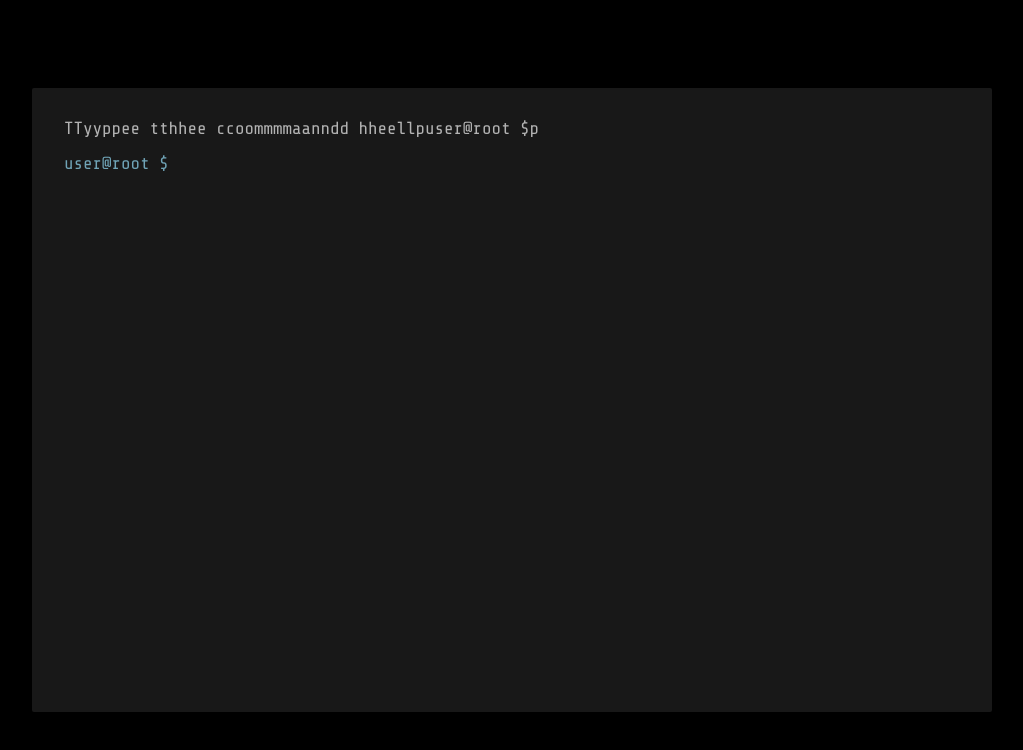
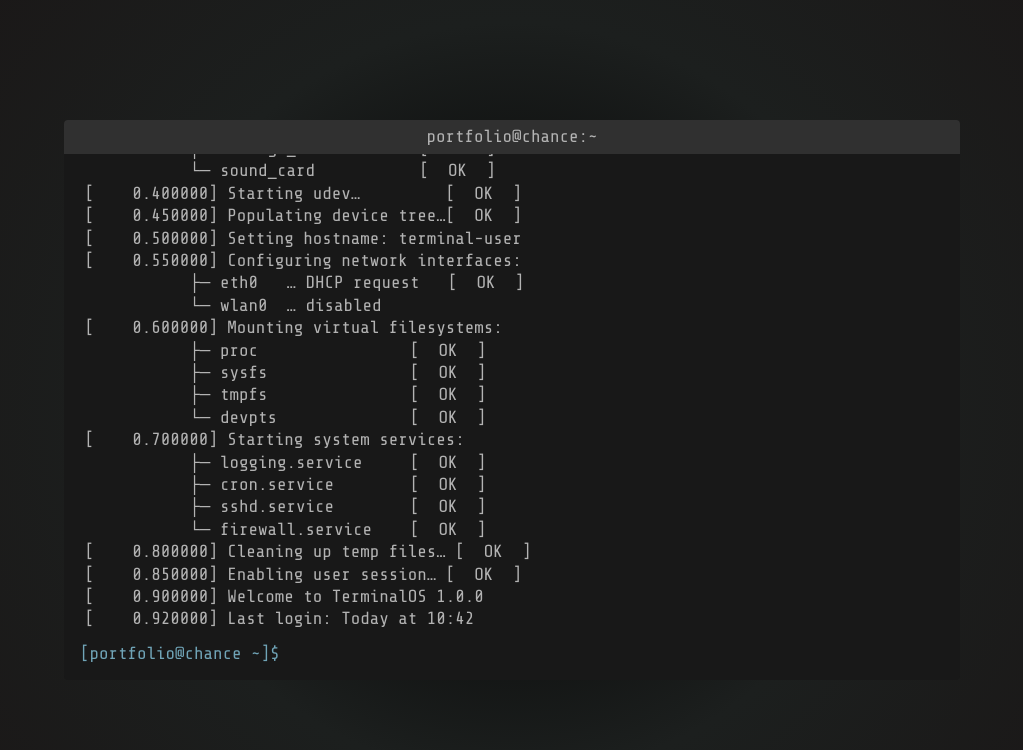
Before and after one commit to Chance093/portfolio, a website with bundled scripts: page public/index.html in a window 1280 px wide. Shown: the whole page, without its empty margins (128-1151 px from the left). Built offline with nearby package versions, Linux system fonts and the light colour scheme.

Commit message:
feat: render boot log

```diff
--- a/public/content.js
+++ b/public/content.js
@@ -66,3 +66,39 @@ export const portfolio = {
         ],
     },
 };
+export const bootLog = [
+    "[    0.000000] BIOS: VendorName ModelXYZ v1.0.0",
+    "[    0.005000] Secure Boot disabled",
+    "[    0.010000] Loading kernel image: /boot/vmlinuz-custom",
+    "[    0.020000] Kernel command line: root=/dev/sda1 rw quiet",
+    "[    0.100000] Initializing CPU…      [  OK  ]",
+    "[    0.105000] Enabling memory cache… [  OK  ]",
+    "[    0.110000] Parsing initramfs…     [  OK  ]",
+    "[    0.200000] Mounting root filesystem: /dev/sda1  [  OK  ]",
+    "[    0.250000] Activating swap…       [  OK  ]",
+    "[    0.300000] Loading drivers:",
+    "           ├─ network_adapter      [  OK  ]",
+    "           ├─ usb_controller       [  OK  ]",
+    "           ├─ storage_controller   [  OK  ]",
+    "           └─ sound_card           [  OK  ]",
+    "[    0.400000] Starting udev…         [  OK  ]",
+    "[    0.450000] Populating device tree…[  OK  ]",
+    "[    0.500000] Setting hostname: terminal-user",
+    "[    0.550000] Configuring network interfaces:",
+    "           ├─ eth0   … DHCP request   [  OK  ]",
+    "           └─ wlan0  … disabled",
+    "[    0.600000] Mounting virtual filesystems:",
+    "           ├─ proc                [  OK  ]",
+    "           ├─ sysfs               [  OK  ]",
+    "           ├─ tmpfs               [  OK  ]",
+    "           └─ devpts              [  OK  ]",
+    "[    0.700000] Starting system services:",
+    "           ├─ logging.service     [  OK  ]",
+    "           ├─ cron.service        [  OK  ]",
+    "           ├─ sshd.service        [  OK  ]",
+    "           └─ firewall.service    [  OK  ]",
+    "[    0.800000] Cleaning up temp files… [  OK  ]",
+    "[    0.850000] Enabling user session… [  OK  ]",
+    "[    0.900000] Welcome to TerminalOS 1.0.0",
+    "[    0.920000] Last login: Today at 10:42",
+];
--- a/public/index.html
+++ b/public/index.html
@@ -12,9 +12,12 @@
       href="https://fonts.googleapis.com/css2?family=Share+Tech+Mono&display=swap"
       rel="stylesheet"
     />
-    <script src="index.js" defer></script>
+    <script type="module" src="index.js" defer></script>
   </head>
   <body id="root">
-    <section id="terminal" class="terminal"></section>
+    <main class="terminal">
+      <header class="header">portfolio@chance:~</header>
+      <section id="terminalWindow" class="window"></section>
+    </main>
   </body>
 </html>
--- a/public/index.js
+++ b/public/index.js
@@ -1,15 +1,15 @@
-"use strict";
+import { bootLog } from "./content.js";
 async function renderTerminal() {
-    const terminal = document.getElementById("terminal");
+    const terminal = document.getElementById("terminalWindow");
     if (!terminal)
         throw new Error("Terminal not set in HTML");
-    await renderIntroText(terminal, 1);
+    await renderIntroText(terminal, 30);
     renderInputLine(terminal);
 }
 function renderInputLine(term) {
     // create input line elements
     const div = createElement("div", ["inputLine"]);
-    const user = createElement("p", ["user"], "user@root  $");
+    const user = createElement("p", ["user"], "[portfolio@chance ~]$ ");
     const input = createElement("input", ["input"]);
     input.setAttribute("type", "text");
     // append to each other
@@ -33,10 +33,17 @@ function sleep(ms) {
     return new Promise((resolve) => setTimeout(resolve, ms));
 }
 async function renderIntroText(el, ms) {
-    const TEXT = "Type the command help";
-    for (let i = 0; i < TEXT.length; i++) {
+    for (let i = 0; i < bootLog.length; i++) {
+        const log = bootLog[i];
+        if (log.includes("Loading drivers") || log.includes("Mounting virtual") || log.includes("Starting system")) {
+            ms *= 8;
+        }
+        if (log.includes("Starting udev") || log.includes("devpts") || log.includes("Cleaning up")) {
+            ms /= 8;
+        }
         await sleep(ms);
-        el.textContent += TEXT[i];
+        const pre = createElement("pre", ["intro"], bootLog[i]);
+        el.appendChild(pre);
     }
 }
 renderTerminal();
--- a/public/styles.css
+++ b/public/styles.css
@@ -134,7 +134,13 @@ input {
 #root {
   color: #b3b3b3;
   font-size: 1.1rem;
-  background-color: black;
+  background: #000000;
+  background: radial-gradient(
+    circle,
+    rgba(0, 0, 0, 1) 0%,
+    rgba(28, 31, 30, 1) 50%,
+    rgba(26, 22, 22, 1) 100%
+  );
   height: 100vh;
   font-family: "Share Tech Mono", monospace;
   font-weight: 400;
@@ -148,8 +154,23 @@ input {
   height: 70%;
   width: 70%;
   background-color: #181818;
-  padding: 2rem;
-  border-radius: 2px;
+  border-radius: 4px;
+  display: flex;
+  flex-direction: column;
+}
+
+.header {
+  background-color: #303030;
+  padding: 0.5rem;
+  text-align: center;
+  border-top-left-radius: 4px;
+  border-top-right-radius: 4px;
+}
+
+.window {
+  flex: 1;
+  padding: 1rem;
+  overflow-y: scroll;
 }
 
 .user {
@@ -170,3 +191,7 @@ input {
 .para {
   margin-y: 1rem;
 }
+
+.intro {
+  margin: 0.3rem;
+}
--- a/src/index.ts
+++ b/src/index.ts
@@ -1,15 +1,17 @@
+import { bootLog } from "./content.js";
+
 async function renderTerminal() {
-  const terminal = document.getElementById("terminal");
+  const terminal = document.getElementById("terminalWindow");
   if (!terminal) throw new Error("Terminal not set in HTML");
 
-  await renderIntroText(terminal, 1);
+  await renderIntroText(terminal, 30);
   renderInputLine(terminal);
 }
 
 function renderInputLine(term: HTMLElement) {
   // create input line elements
   const div = createElement("div", ["inputLine"]);
-  const user = createElement("p", ["user"], "user@root  $");
+  const user = createElement("p", ["user"], "[portfolio@chance ~]$ ");
   const input = createElement("input", ["input"]);
   input.setAttribute("type", "text");
 
@@ -41,10 +43,17 @@ function sleep(ms: number): Promise<void> {
 }
 
 async function renderIntroText(el: HTMLElement, ms: number) {
-  const TEXT = "Type the command help";
-  for (let i = 0; i < TEXT.length; i++) {
+  for (let i = 0; i < bootLog.length; i++) {
+    const log = bootLog[i];
+    if (log.includes("Loading drivers") || log.includes("Mounting virtual") || log.includes("Starting system")) {
+      ms *= 8;
+    }
+    if (log.includes("Starting udev") || log.includes("devpts") || log.includes("Cleaning up")) {
+      ms /= 8;
+    }
     await sleep(ms);
-    el.textContent += TEXT[i];
+    const pre = createElement("pre", ["intro"], bootLog[i])
+    el.appendChild(pre);
   }
 }
 
```
Also changed, not shown: src/content.ts (+37 -0 lines).
